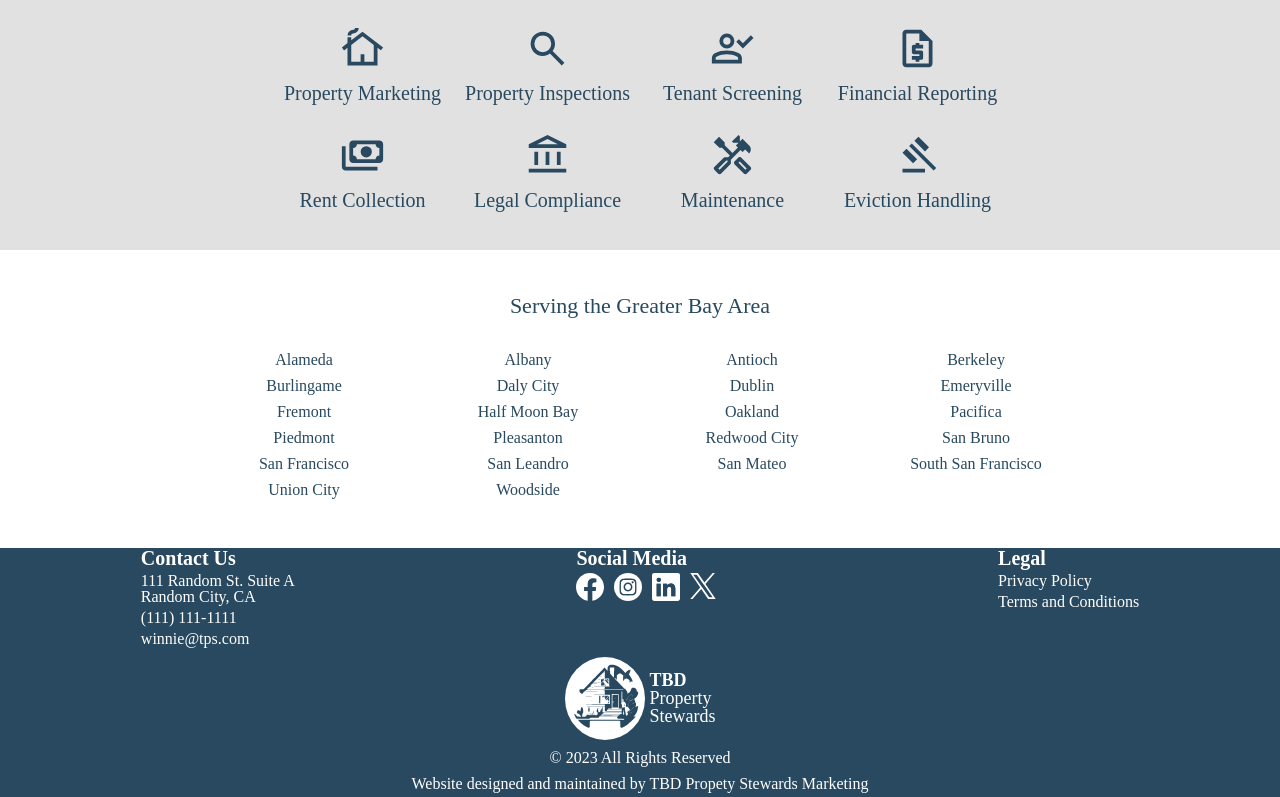
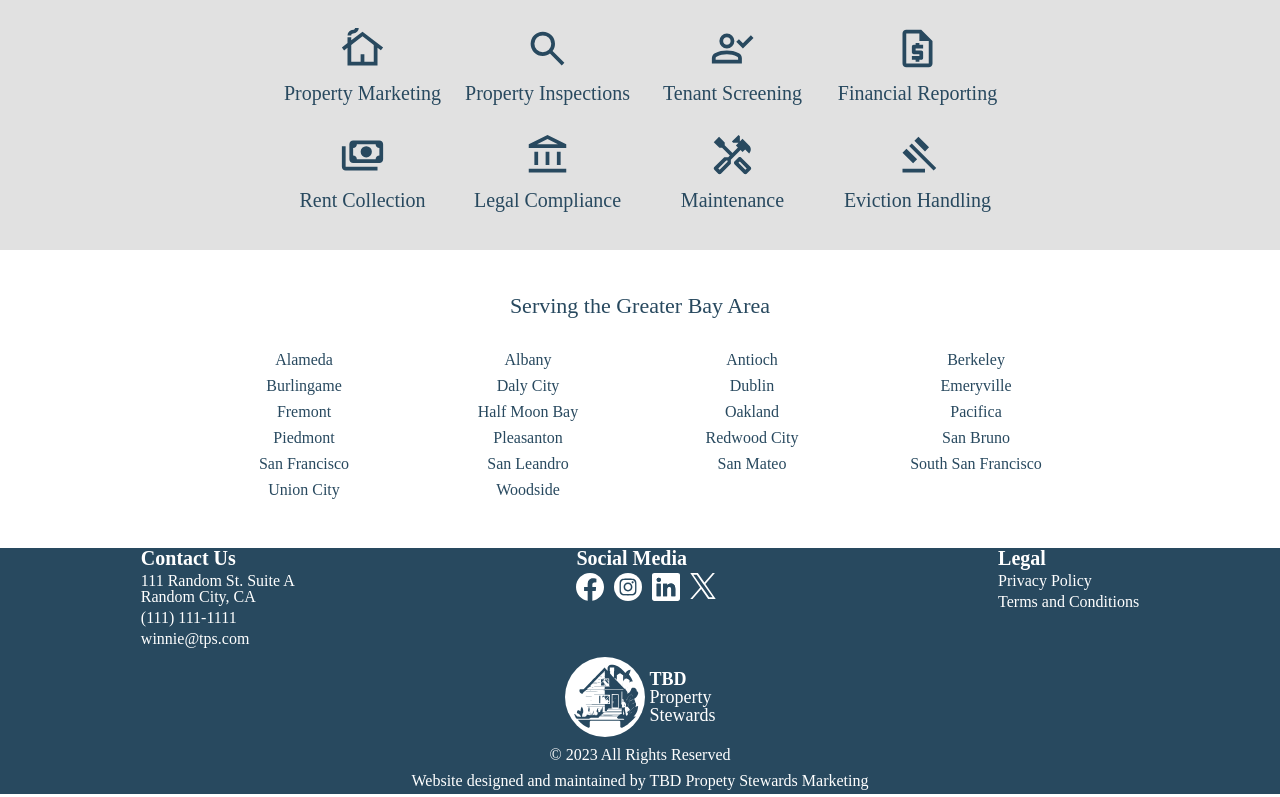
Before and after one commit to dukdukg00se/propty-mgmt-site, a website built with Vite: page index.html in a window 1280 px wide. Shown: the part 1558-2355 px from the top of the page. Built offline with nearby package versions, Linux system fonts and the light colour scheme; files whose address does not match are found by name.

Commit message:
Adjust footer content

```diff
--- a/index.html
+++ b/index.html
@@ -271,17 +271,17 @@
 
       <div class="footerCredit">
         <div class="footerCompany">
-          <div class="footerLogoContainer">
+          <div class="footerLogoWrapper">
             <a href="" class="footerLogoWrapper">
               <img class="footerLogo" src="./src/img/logo.svg" />
             </a>
 
             <div>
-              <h3>
+              <h2>
                 TBD
                 <span>Property</span>
                 <span>Stewards</span>
-              </h3>
+              </h2>
             </div>
           </div>
         </div>
--- a/src/styles/styles.css
+++ b/src/styles/styles.css
@@ -338,9 +338,6 @@ footer a {
   font-weight: 600;
 }
 
-.footerSocials {
-}
-
 .footerSocials h3 {
   font-size: 20px;
   font-weight: 600;
@@ -378,29 +375,29 @@ footer a {
   gap: 5px;
 }
 
-.footerLogoContainer {
+.footerLogoWrapper {
   display: flex;
   align-items: center;
   /* justify-content: center; */
   gap: 5px;
 }
 
-.footerLogoContainer > a {
+.footerLogoWrapper > a {
   background-color: white;
   width: fit-content;
   border-radius: 50%;
 }
 
-.footerLogoContainer h3 {
+.footerLogoWrapper img {
+  height: 80px;
+}
+
+.footerLogoWrapper h2 {
   font-weight: 600;
   font-size: 18px;
 }
 
-.footerLogoContainer span {
+.footerLogoWrapper span {
   display: block;
   font-weight: 500;
 }
-
-.footerLogoContainer img {
-  height: 80px;
-}
```
